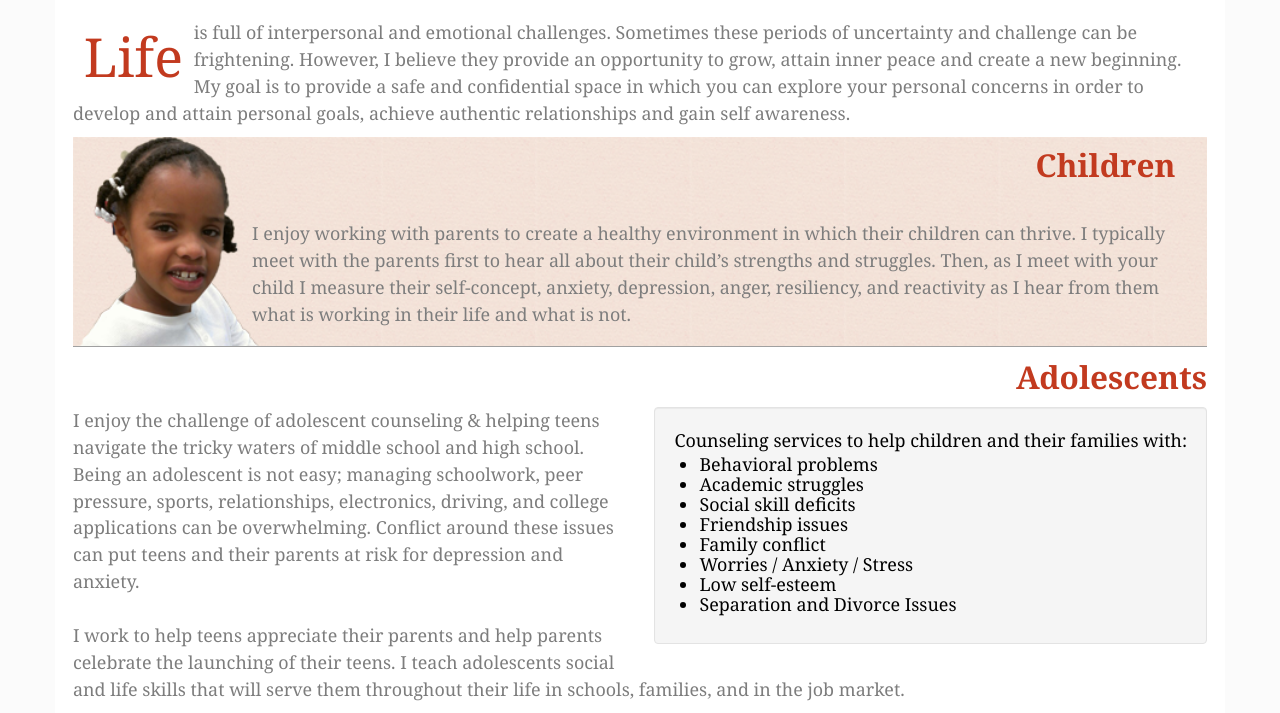
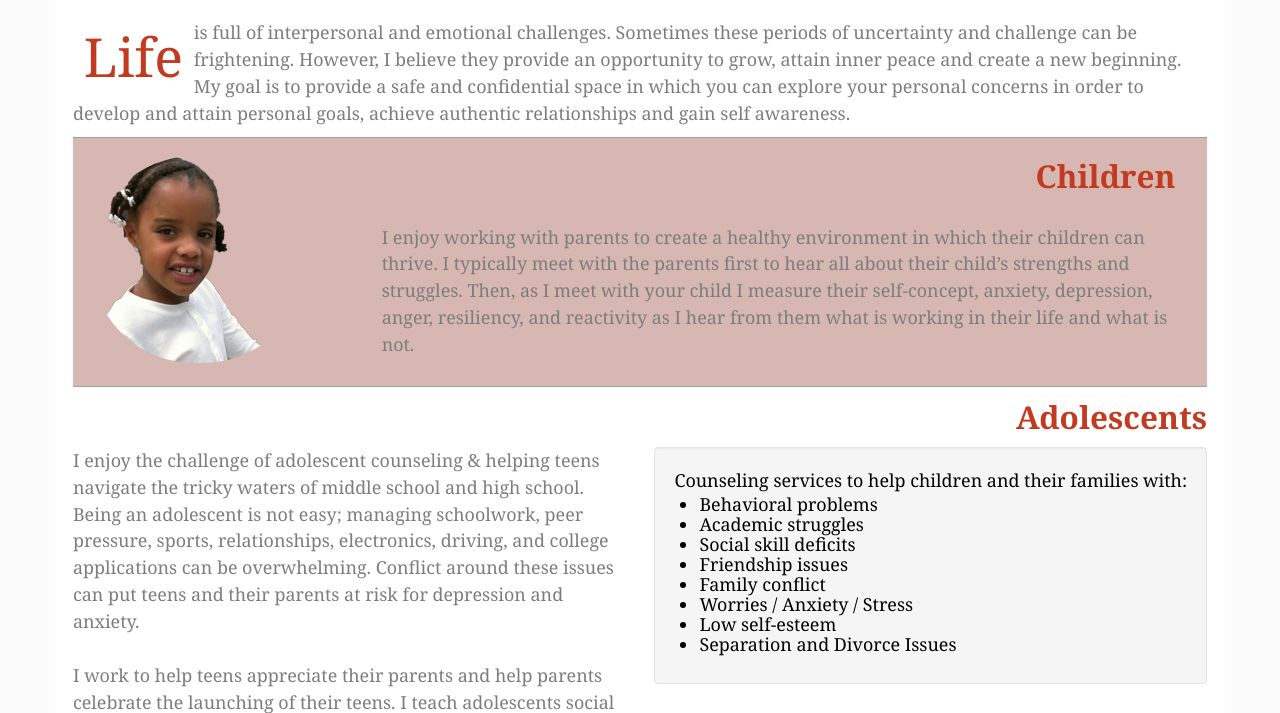
Before and after one commit to barberj/cnb, a Flask app: page /counseling in a window 1280 px wide. Shown: the part 967-1680 px from the top of the page. Run offline with Flask 2, Linux system fonts and the light colour scheme; some libraries are stand-ins or nearby versions; some web fonts are replaced.

Commit message:
child counseling

```diff
--- a/static/style.css
+++ b/static/style.css
@@ -81,13 +81,16 @@ body{
     padding-top: .25em;
 
 }
+
+.counseling img {
+    padding: 1em;
+}
+
 .counseling p {
-    margin: 2em 1em 0em 10em;
-    padding-bottom: 1em;
+    padding: 1em;
 }
 
 #children {
-    background: url("img/child_banner.png") top left no-repeat;
-    position: relative;
-    background-size: 100%;
+    background-color: #D7B7B1;
+    border-top: 1px solid #A0A0A0;
 }
--- a/templates/about.html
+++ b/templates/about.html
@@ -18,7 +18,7 @@
     to help you lead a more fulfilling life. I welcome the opportunity to help you on your journey.
   </p>
   <div class="row-fluid">
-    <div class="hero-unit span6 fill">
+    <div class="hero-unit span6">
       <h3><img src="http://opentextlearning.com/media/icon-certifications.png" />License &amp; Certifications</h3>
       <p>
         Licensed Professional Counselor<br />
--- a/templates/counseling.html
+++ b/templates/counseling.html
@@ -11,6 +11,11 @@
     and attain personal goals, achieve authentic relationships and gain self awareness.
   </p>
   <div id="children" class="counseling">
+    <div class="row-fluid">
+      <div class="span3">
+        <img src="{{url_for('static', filename='img/child_bust.png')}}" class="img-circle">
+      </div>
+      <div class="span9">
         <h2>Children</h2>
         <p>
           I enjoy working with parents to create a healthy environment in which their
@@ -19,6 +24,8 @@
           their self-concept, anxiety, depression, anger, resiliency, and reactivity as I
           hear from them what is working in their life and what is not.
         </p>
+      </div>
+    </div>
   </div>
   <p style="border-top:1px solid #a0a0a0;">
     <h2>Adolescents</h2>
```
Also changed, not shown: static/img/child_bust.png (added). Lines whose indentation alone changed are shown as unchanged.
